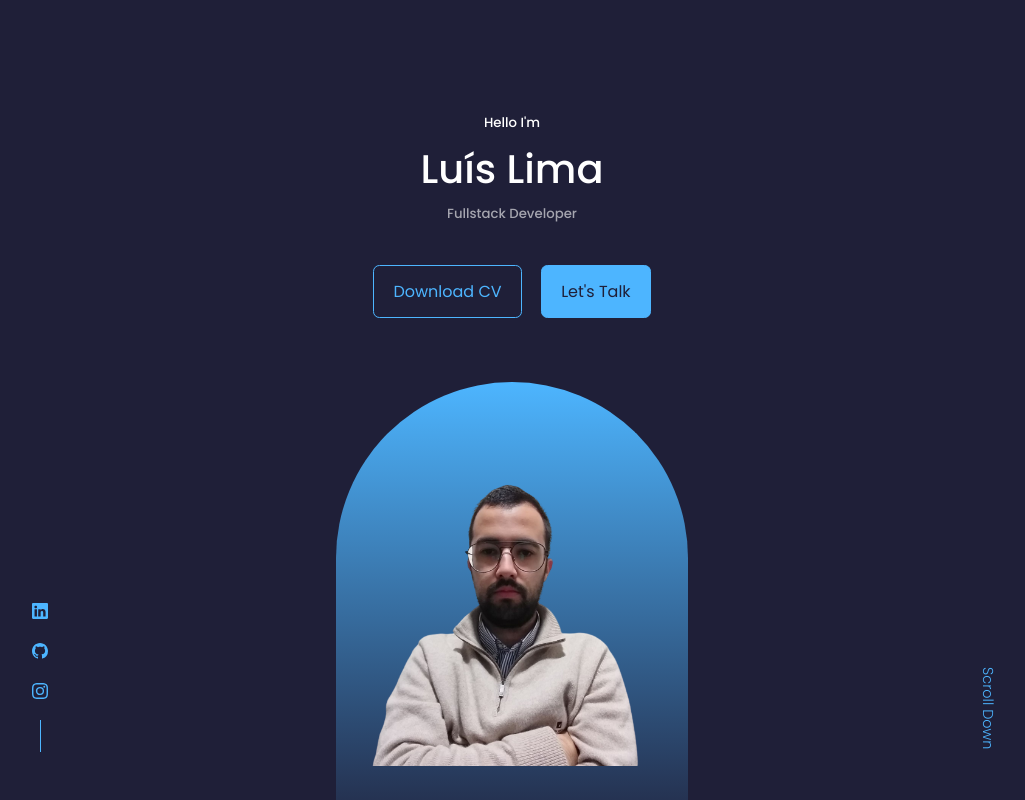
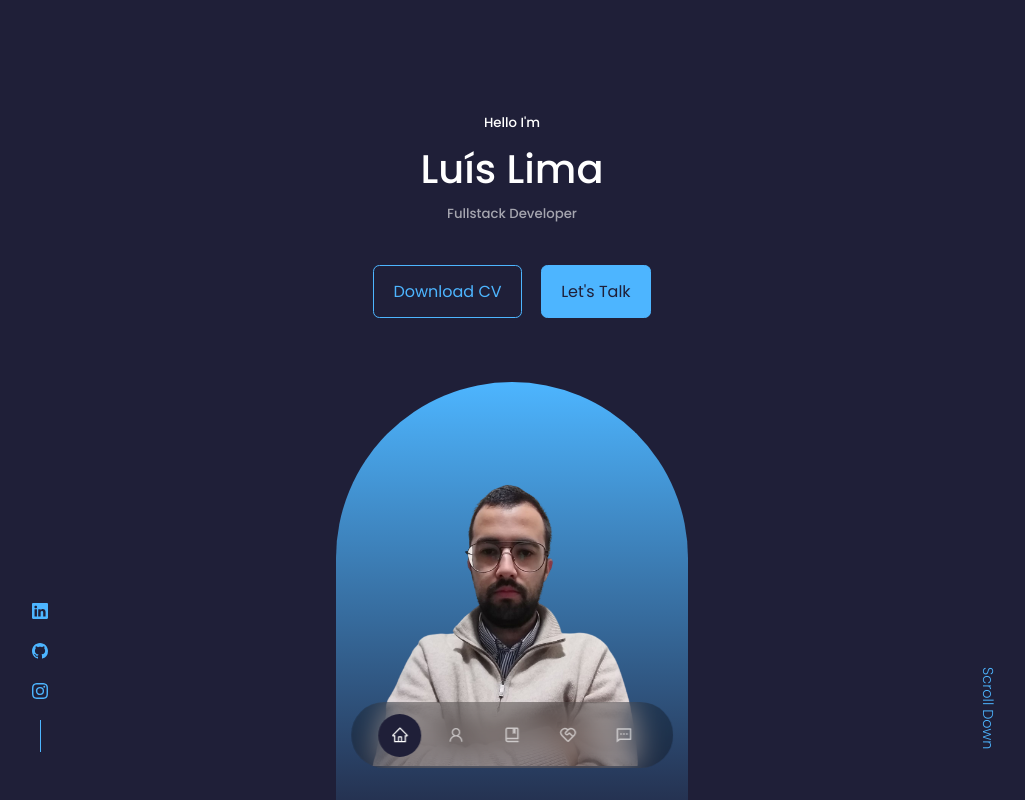
Before and after one commit to luislimaUM/my-portfolio, a React (Create React App) app: page / in a window 1280 px wide. Shown: the top 800 px of the page, without its empty margins (128-1153 px from the left). Built offline with nearby package versions, Linux system fonts and the light colour scheme.

Commit message:
finish nav tab

```diff
--- a/src/components/nav/Nav.jsx
+++ b/src/components/nav/Nav.jsx
@@ -5,15 +5,17 @@
 import {BiBookBookmark} from 'react-icons/bi'
 import {RiServiceLine} from 'react-icons/ri'
 import {RiMessage2Line} from 'react-icons/ri'
+import {useState} from 'react'
 
 const Nav = () => {
+  const [activeNav, setActiveNav] = useState('#')
   return (
     <nav>
-      <a href='#'><AiOutlineHome/></a>
-      <a href='#about'><AiOutlineUser/></a>
-      <a href='#experience'><BiBookBookmark/></a>
-      <a href='#services'><RiServiceLine/></a>
-      <a href='#contact'><RiMessage2Line/></a>
+      <a href='#' onClick={() => setActiveNav('#')} className={activeNav === '#' ? 'active' : ''}><AiOutlineHome/></a>
+      <a href='#about' onClick={() => setActiveNav('#about')} className={activeNav === '#about' ? 'active' : ''}><AiOutlineUser/></a>
+      <a href='#experience' onClick={() => setActiveNav('#experience')} className={activeNav === '#experience' ? 'active' : ''}><BiBookBookmark/></a>
+      <a href='#services' onClick={() => setActiveNav('#services')} className={activeNav === '#services' ? 'active' : ''}><RiServiceLine/></a>
+      <a href='#contact' onClick={() => setActiveNav('#contact')} className={activeNav === '#contact' ? 'active' : ''}><RiMessage2Line/></a>
     </nav>
   )
 }
--- a/src/components/nav/nav.css
+++ b/src/components/nav/nav.css
@@ -0,0 +1,33 @@
+nav {
+    background: rgba(0,0,0,0.3);
+    width: max-content;
+    display: block;
+    padding: 0.7rem 1.7rem;
+    z-index: 2;
+    position: fixed;
+    left: 50%;
+    transform: translateX(-50%);
+    bottom: 2rem;
+    display: flex;
+    gap: 0.8rem;
+    border-radius: 3rem;
+    backdrop-filter: blur(15px);
+}
+
+nav a {
+    background: transparent;
+    padding: 0.8rem;
+    border-radius: 50%;
+    display: flex;
+    color: var(--color-light);
+    font-size: 1.1rem;
+}
+
+nav a:hover{
+    background: rgba(0,0,0,0.4);
+}
+
+nav a.active {
+    background: var(--color-bg);
+    color: var(--color-white);
+}
```
